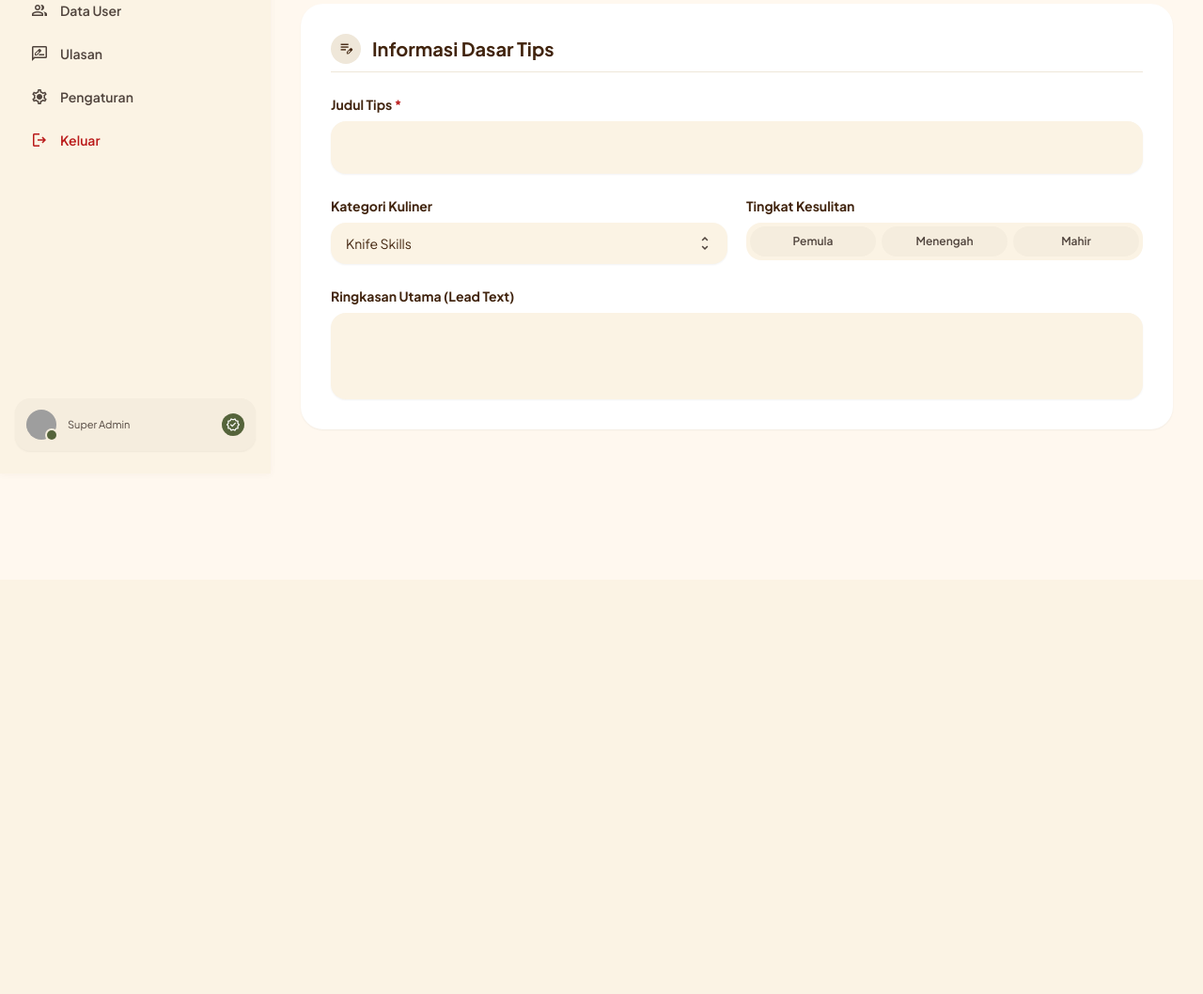
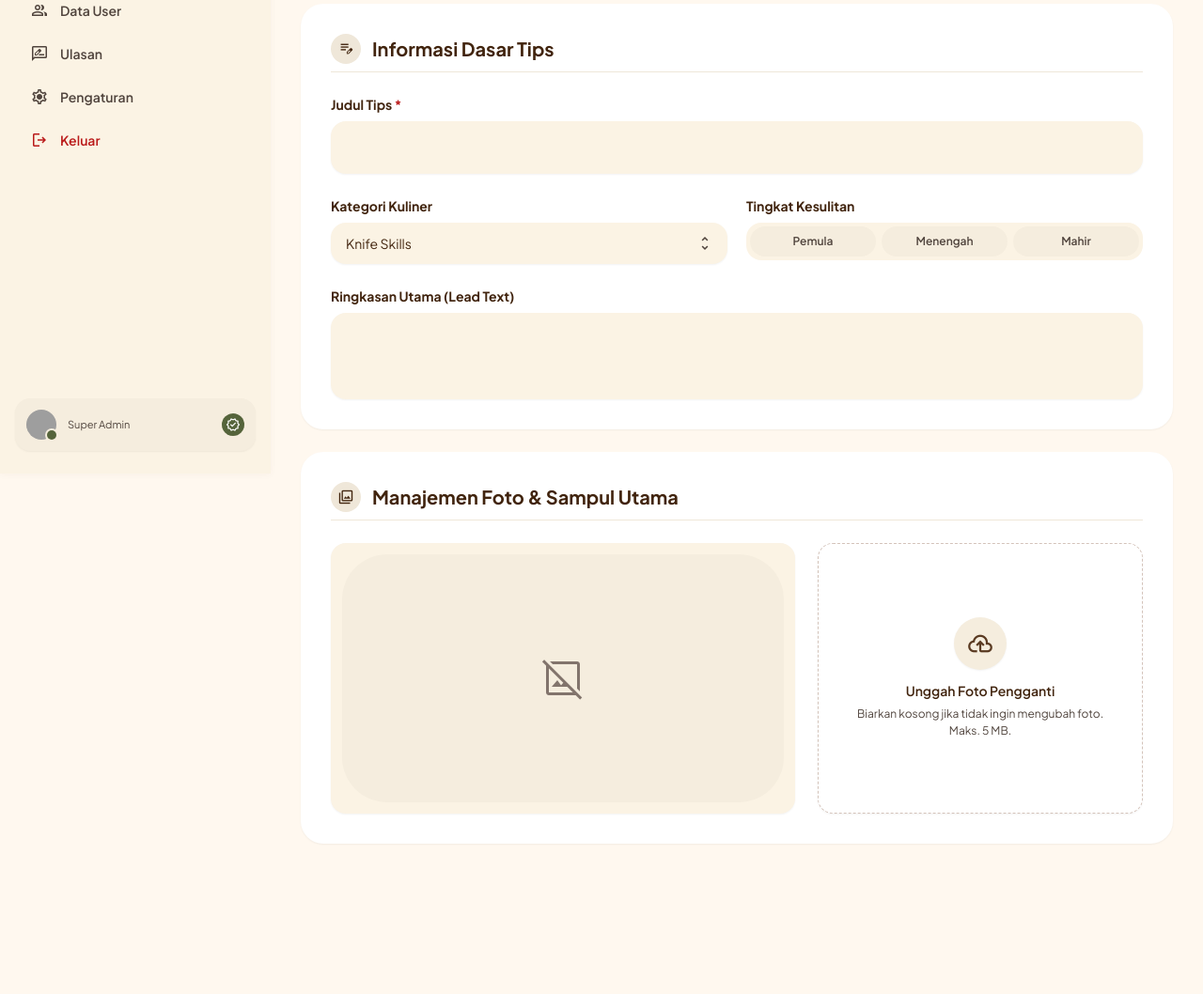
Before and after one commit to indriyanirasti7-sys/Sistem_Informasi_Resep_Makanan, a Laravel app: template resources/views/admin/tips/edit.blade.php in a window 1280 px wide. Shown: the part 296-1354 px from the top of the page at 94% size. Before the commit the page ends 764 px from the top, so only its background shows below. Run offline with Laravel 12, Linux system fonts and the light colour scheme; the template is opened without the code that fills it, so the values that code supplies are empty; parts of the project's set-up code (start-up, migrations or seed data) failed here and were passed over; some libraries are stand-ins or nearby versions; some web fonts are replaced; grey boxes are pictures that could not be loaded.

Commit message:
Menampilkan foto lama dan menambahkan area unggah foto baru

```diff
--- a/resources/views/admin/tips/edit.blade.php
+++ b/resources/views/admin/tips/edit.blade.php
@@ -118,6 +118,47 @@
             </div>
         </section>
 
+                <!-- SECTION 2: Featured Media Management Area -->
+        <section class="bg-surface-container-lowest rounded-3xl p-6 sm:p-8 shadow-sm flex flex-col gap-6">
+            <div class="flex items-center justify-between pb-2 border-b border-surface-container-high">
+                <div class="flex items-center gap-3">
+                    <div class="w-8 h-8 rounded-full bg-surface-container-high flex items-center justify-center text-primary">
+                        <span class="material-symbols-outlined text-[18px]">photo_library</span>
+                    </div>
+                    <h2 class="text-xl text-primary font-bold">Manajemen Foto &amp; Sampul Utama</h2>
+                </div>
+            </div>
+
+            <div class="grid grid-cols-1 lg:grid-cols-12 gap-6 items-stretch">
+                <!-- Current Active Image Card -->
+                <div class="lg:col-span-7 flex flex-col rounded-2xl overflow-hidden bg-surface-container-low p-3 gap-3 shadow-sm">
+                    <div class="relative w-full aspect-video rounded-xl overflow-hidden group bg-surface-container">
+                        @if($tip->image)
+                            <img class="w-full h-full object-cover" src="{{ asset('storage/'.$tip->image) }}" alt="{{ $tip->title }}"/>
+                        @else
+                            <div class="flex items-center justify-center w-full h-full text-outline">
+                                <span class="material-symbols-outlined text-[48px]">image_not_supported</span>
+                            </div>
+                        @endif
+                    </div>
+                </div>
+
+                <!-- Dropzone Replace Media -->
+                <div class="lg:col-span-5 relative flex flex-col justify-center items-center p-6 rounded-2xl bg-surface-container-lowest hover:bg-surface-container-low transition-colors text-center cursor-pointer shadow-sm group border border-dashed border-outline-variant hover:border-secondary">
+                    <input type="file" name="image" accept="image/*" class="absolute inset-0 opacity-0 cursor-pointer z-20" onchange="previewImage(event)">
+                    <img id="imagePreview" class="hidden absolute inset-0 w-full h-full object-cover z-10 rounded-2xl"/>
+
+                    <div class="w-14 h-14 rounded-full bg-surface-container flex items-center justify-center text-primary-container mb-3 group-hover:scale-110 transition-transform shadow-sm z-0">
+                        <span class="material-symbols-outlined text-[28px]">cloud_upload</span>
+                    </div>
+                    <span class="text-sm text-primary font-semibold z-0">Unggah Foto Pengganti</span>
+                    <p class="text-xs text-on-surface-variant mt-1.5 max-w-xs leading-normal z-0">
+                        Biarkan kosong jika tidak ingin mengubah foto. Maks. 5 MB.
+                    </p>
+                </div>
+            </div>
+        </section>
+
     </form>
 </div>
 
```
